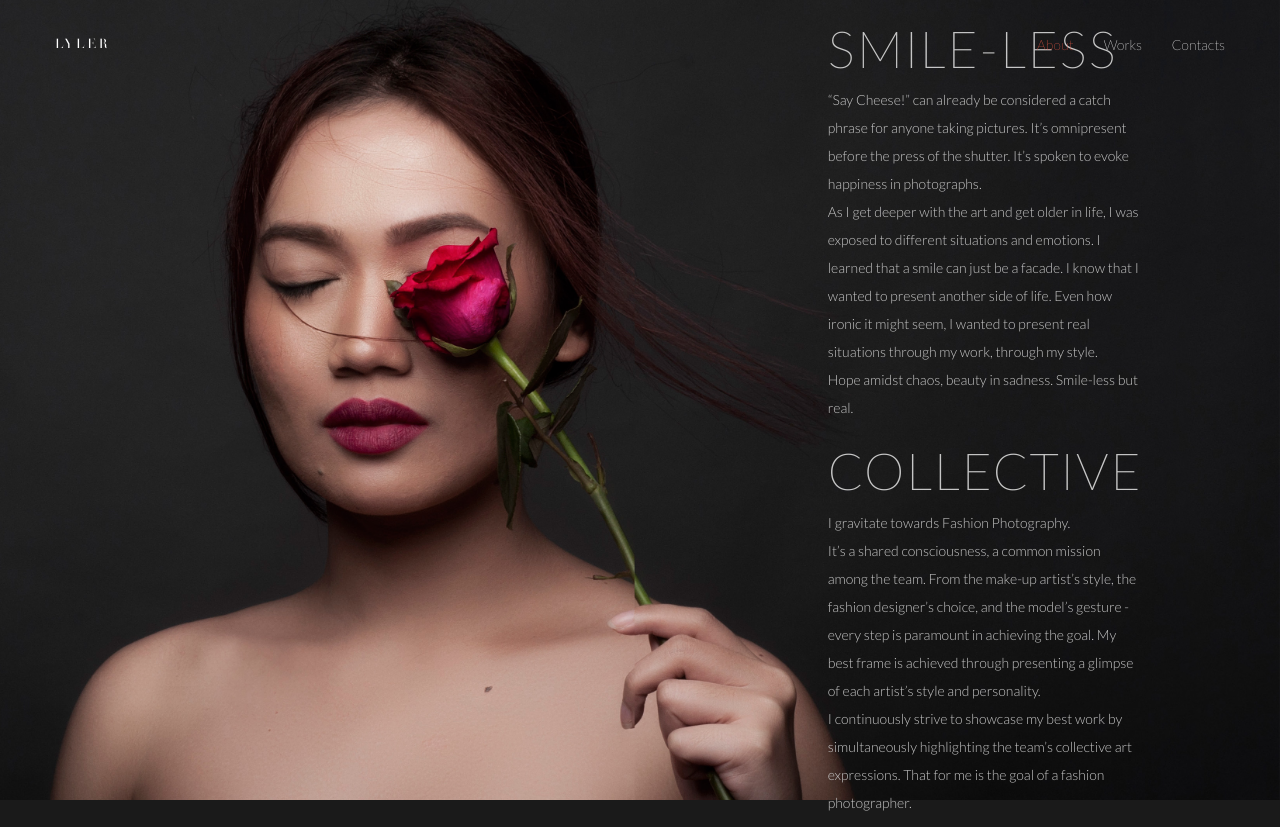
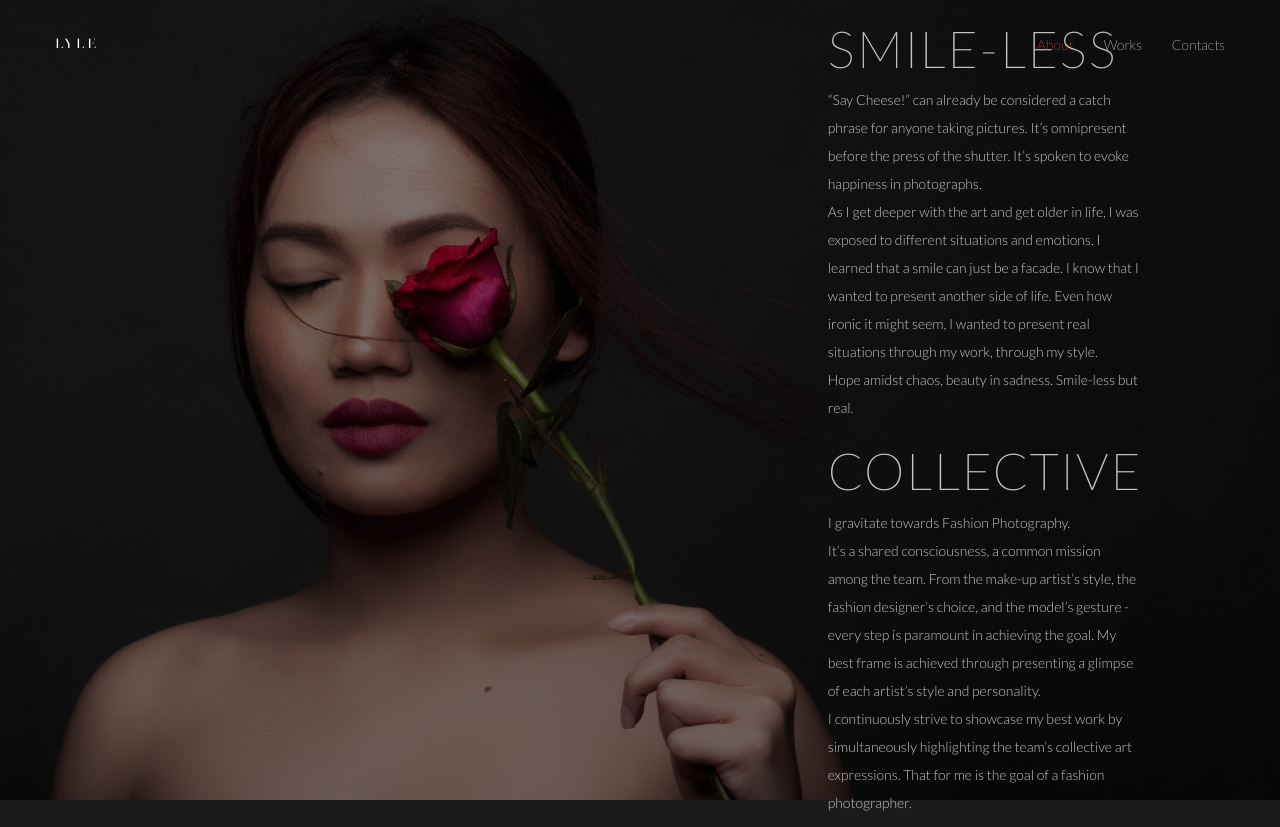
Before and after one commit to lylekaiklian/lylekaiklian.github.io, a plain HTML site: page index.html in a window 1280 px wide. Drawn offline with Linux system fonts and the light colour scheme; files whose address does not match are found by name.

Commit message:
update 3.0

```diff
--- a/index.html
+++ b/index.html
@@ -23,7 +23,7 @@
             <span class="icon-bar"></span>
             <span class="icon-bar"></span>
           </button>
-          <a class="navbar-brand title" href="index.html">lyler</a>
+          <a class="navbar-brand title" href="index.html">lyle</a>
         </div>
 
         <!-- Collect the nav links, forms, and other content for toggling -->
--- a/static/css/main.css
+++ b/static/css/main.css
@@ -163,7 +163,7 @@ html, body, .pf-main-container {
 
 .about {
   height: 100%;
-  background: url(../images/photos/gel.jpg);
+  background: url(../images/photos/gel-bg.jpg);
   background-size: cover;
   opacity: 0;
   -webkit-animation: fadeIn 1s 1s linear forwards;
```
Also changed, not shown: contact.html (+1 -1 lines), works.html (+1 -1 lines), static/images/photos/gel-bg.jpg (added).
